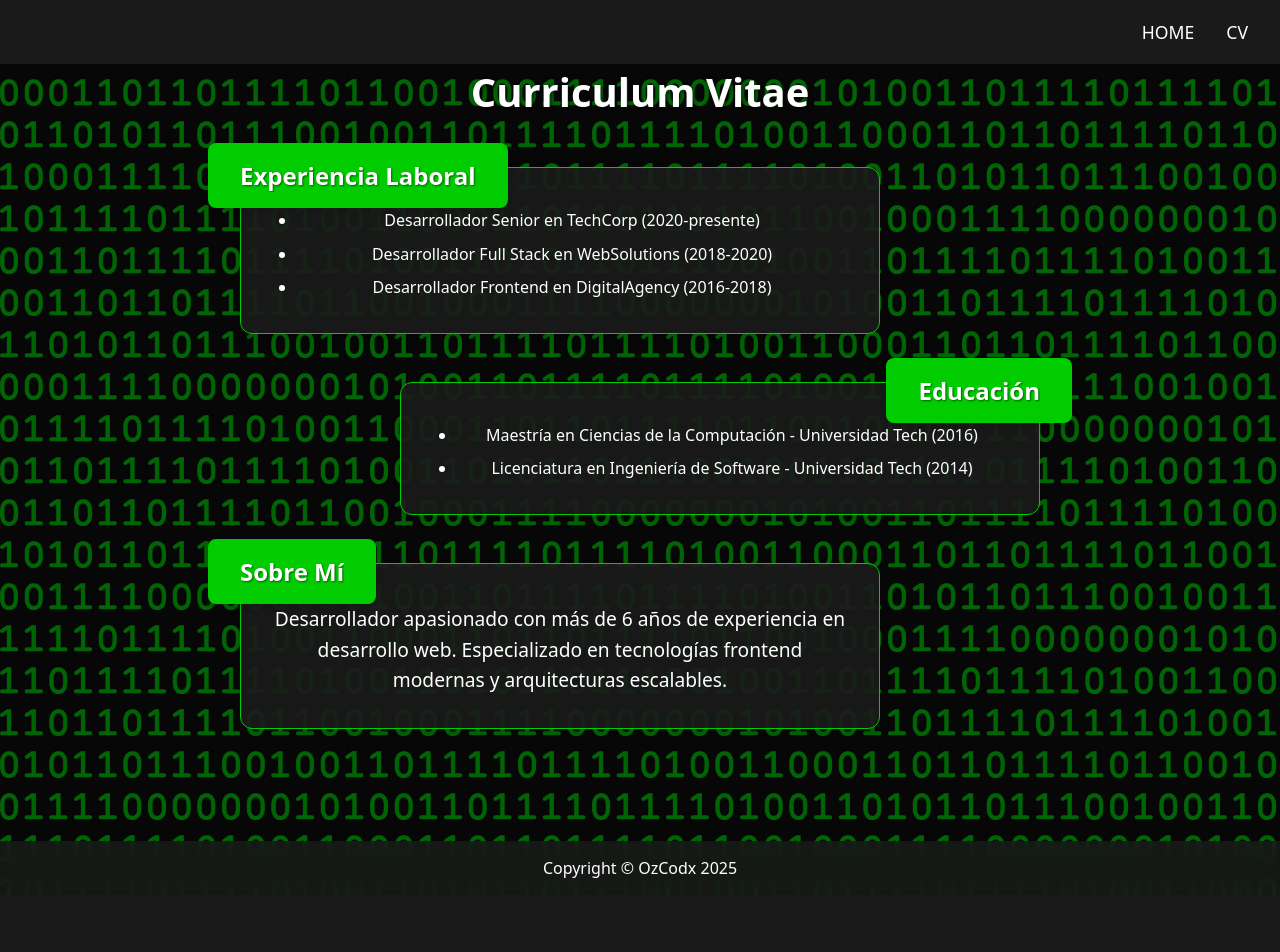
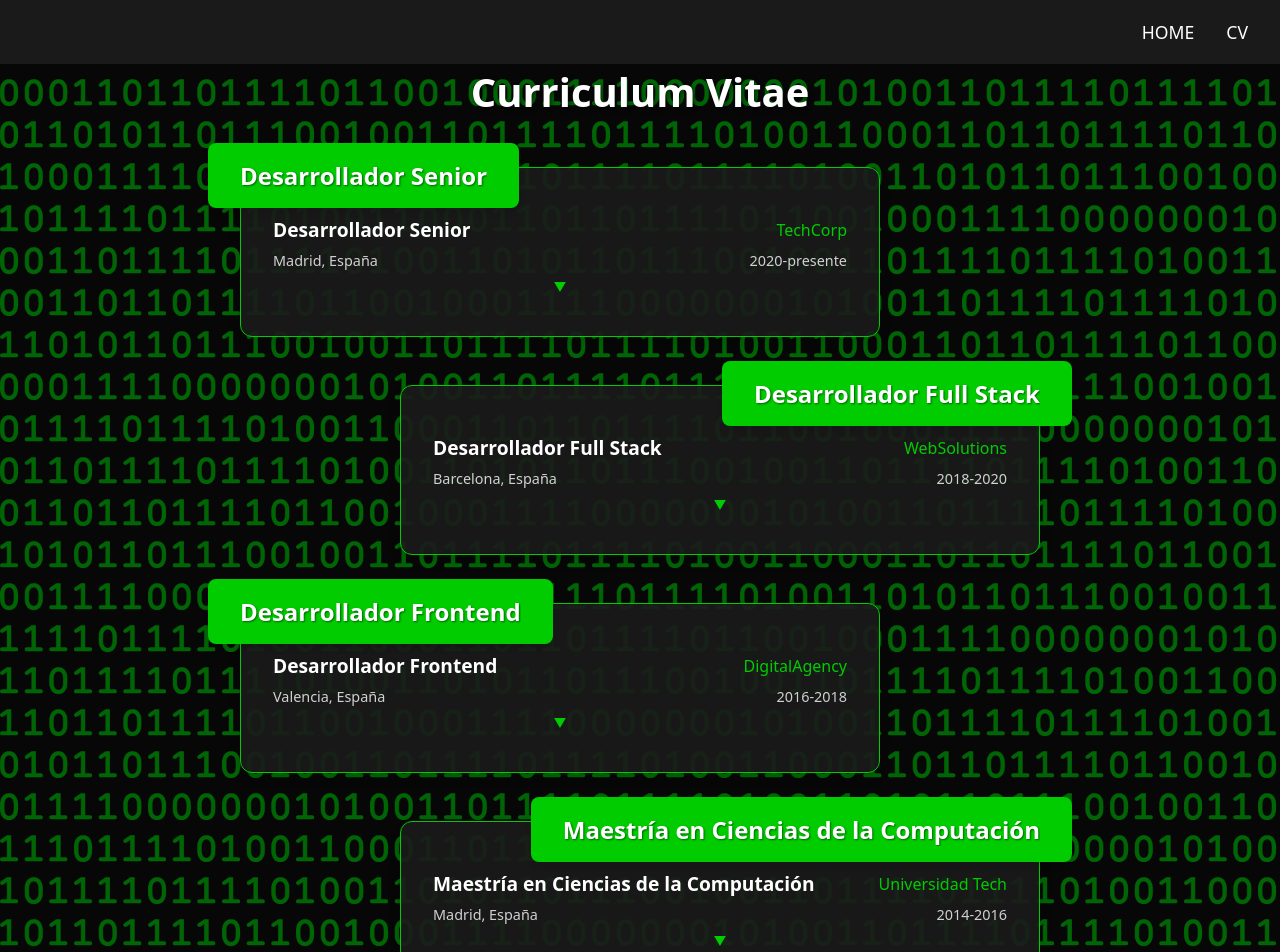
Before and after one commit to ozkar-co/personal-site, a React (Vite) app: page /cv in a window 1280 px wide. Shown: the top 952 px of the page. Before the commit the page ends 895 px from the top, so only its background shows below. Built offline with nearby package versions, Linux system fonts and the light colour scheme.

Commit message:
Refactor CV component to use ExperienceCard for detailed work and education entries.

```diff
--- a/src/components/CV/CV.tsx
+++ b/src/components/CV/CV.tsx
@@ -1,32 +1,83 @@
 import './CV.scss';
 import { CVCard } from './CVCard';
+import { ExperienceCard } from './ExperienceCard';
 
 export const CV = () => {
   return (
     <div className="cv">
       <h1>Curriculum Vitae</h1>
 
-      <CVCard
-        title="Experiencia Laboral"
-        content={[
-          "Desarrollador Senior en TechCorp (2020-presente)",
-          "Desarrollador Full Stack en WebSolutions (2018-2020)",
-          "Desarrollador Frontend en DigitalAgency (2016-2018)"
+      <ExperienceCard
+        position="Desarrollador Senior"
+        organization="TechCorp"
+        location="Madrid, España"
+        period="2020-presente"
+        achievements={[
+          "Liderazgo técnico en proyectos de desarrollo full-stack",
+          "Implementación de arquitecturas escalables en la nube",
+          "Mentoring de desarrolladores junior",
+          "Optimización de rendimiento y seguridad de aplicaciones"
         ]}
       />
 
-      <CVCard
+      <ExperienceCard
+        position="Desarrollador Full Stack"
+        organization="WebSolutions"
+        location="Barcelona, España"
+        period="2018-2020"
+        achievements={[
+          "Desarrollo de aplicaciones web con React y Node.js",
+          "Diseño e implementación de APIs RESTful",
+          "Integración de sistemas de pago y autenticación",
+          "Mantenimiento y mejora de bases de datos"
+        ]}
         alignRight
-        title="Educación"
-        content={[
-          "Maestría en Ciencias de la Computación - Universidad Tech (2016)",
-          "Licenciatura en Ingeniería de Software - Universidad Tech (2014)"
+      />
+
+      <ExperienceCard
+        position="Desarrollador Frontend"
+        organization="DigitalAgency"
+        location="Valencia, España"
+        period="2016-2018"
+        achievements={[
+          "Desarrollo de interfaces de usuario responsivas",
+          "Implementación de diseños usando HTML5, CSS3 y JavaScript",
+          "Optimización de rendimiento frontend",
+          "Integración con APIs de terceros"
+        ]}
+      />
+
+      <ExperienceCard
+        position="Maestría en Ciencias de la Computación"
+        organization="Universidad Tech"
+        location="Madrid, España"
+        period="2014-2016"
+        achievements={[
+          "Especialización en Inteligencia Artificial y Machine Learning",
+          "Proyecto de tesis sobre optimización de redes neuronales",
+          "Participación en proyectos de investigación",
+          "Premio a la mejor tesis del año"
+        ]}
+        alignRight
+      />
+
+      <ExperienceCard
+        position="Ingeniería de Software"
+        organization="Universidad Tech"
+        location="Madrid, España"
+        period="2010-2014"
+        achievements={[
+          "Graduado con honores - Promedio 9.2/10",
+          "Líder del equipo de programación competitiva",
+          "Desarrollo de proyectos open source",
+          "Participación en hackathons y competencias de programación"
         ]}
       />
 
       <CVCard
         title="Sobre Mí"
         content="Desarrollador apasionado con más de 6 años de experiencia en desarrollo web. Especializado en tecnologías frontend modernas y arquitecturas escalables."
+        alignRight
       />
     </div>
   );
--- a/src/components/CV/CVCard.tsx
+++ b/src/components/CV/CVCard.tsx
@@ -1,8 +1,9 @@
+import { ReactNode } from 'react';
 import './CVCard.scss';
 
 interface CVCardProps {
   title: string;
-  content: string | string[];
+  content: string | string[] | ReactNode;
   alignRight?: boolean;
 }
 
@@ -13,14 +14,16 @@ export const CVCard = ({ title, content, alignRight = false }: CVCardProps) => {
         <h2>{title}</h2>
       </div>
       <div className="cv-card-content">
-        {Array.isArray(content) ? (
+        {typeof content === 'string' ? (
+          <p>{content}</p>
+        ) : Array.isArray(content) ? (
           <ul>
             {content.map((item, index) => (
               <li key={index}>{item}</li>
             ))}
           </ul>
         ) : (
-          <p>{content}</p>
+          content
         )}
       </div>
     </div>
--- /dev/null
+++ b/src/components/CV/ExperienceCard.scss
@@ -0,0 +1,89 @@
+@use '../../styles/variables' as *;
+
+.experience-card {
+  &-content {
+    cursor: pointer;
+  }
+
+  &-main {
+    padding: 0.5rem 0;
+    transition: background-color 0.3s ease;
+
+    &:hover {
+      background-color: rgba($color-accent, 0.1);
+    }
+  }
+
+  &-header {
+    display: flex;
+    justify-content: space-between;
+    align-items: center;
+    margin-bottom: 0.5rem;
+
+    .position {
+      font-size: 1.2rem;
+      font-weight: 600;
+      margin: 0;
+      color: $color-text;
+    }
+
+    .organization {
+      font-weight: 500;
+      color: $color-accent;
+    }
+  }
+
+  &-subheader {
+    display: flex;
+    justify-content: space-between;
+    font-size: 0.9rem;
+    color: rgba($color-text, 0.8);
+
+    .location {
+      display: flex;
+      align-items: center;
+      gap: 0.5rem;
+    }
+  }
+
+  &-details {
+    max-height: 0;
+    overflow: hidden;
+    transition: max-height 0.3s ease-out, padding 0.3s ease-out, opacity 0.3s ease-out;
+    padding: 0 1rem;
+    opacity: 0;
+
+    &.expanded {
+      max-height: 500px;
+      padding: 1rem;
+      opacity: 1;
+      border-top: 1px solid rgba($color-accent, 0.2);
+    }
+
+    ul {
+      margin: 0;
+      padding-left: 1.2rem;
+
+      li {
+        margin-bottom: 0.5rem;
+        line-height: 1.6;
+
+        &:last-child {
+          margin-bottom: 0;
+        }
+      }
+    }
+  }
+}
+
+.expand-arrow {
+  text-align: center;
+  font-size: 0.8rem;
+  color: $color-accent;
+  transition: transform 0.3s ease;
+  margin-top: 0.5rem;
+
+  &.expanded {
+    transform: rotate(180deg);
+  }
+}
--- /dev/null
+++ b/src/components/CV/ExperienceCard.tsx
@@ -0,0 +1,66 @@
+import { useState } from 'react';
+import { CVCard } from './CVCard';
+import './ExperienceCard.scss';
+
+interface ExperienceCardProps {
+  position: string;
+  organization: string;
+  location: string;
+  period: string;
+  achievements: string[];
+  alignRight?: boolean;
+}
+
+export const ExperienceCard = ({
+  position,
+  organization,
+  location,
+  period,
+  achievements,
+  alignRight = false
+}: ExperienceCardProps) => {
+  const [isExpanded, setIsExpanded] = useState(false);
+
+  const toggleExpand = () => {
+    setIsExpanded(!isExpanded);
+  };
+
+  const mainContent = (
+    <div className="experience-card-main" onClick={toggleExpand}>
+      <div className="experience-card-header">
+        <h3 className="position">{position}</h3>
+        <span className="organization">{organization}</span>
+      </div>
+      <div className="experience-card-subheader">
+        <span className="location">{location}</span>
+        <span className="period">{period}</span>
+      </div>
+      <div className={`expand-arrow ${isExpanded ? 'expanded' : ''}`}>
+        ▼
+      </div>
+    </div>
+  );
+
+  const detailsContent = (
+    <div className={`experience-card-details ${isExpanded ? 'expanded' : ''}`}>
+      <ul>
+        {achievements.map((achievement, index) => (
+          <li key={index}>{achievement}</li>
+        ))}
+      </ul>
+    </div>
+  );
+
+  return (
+    <CVCard
+      title={position}
+      content={
+        <div className="experience-card-content">
+          {mainContent}
+          {detailsContent}
+        </div>
+      }
+      alignRight={alignRight}
+    />
+  );
+};
```
